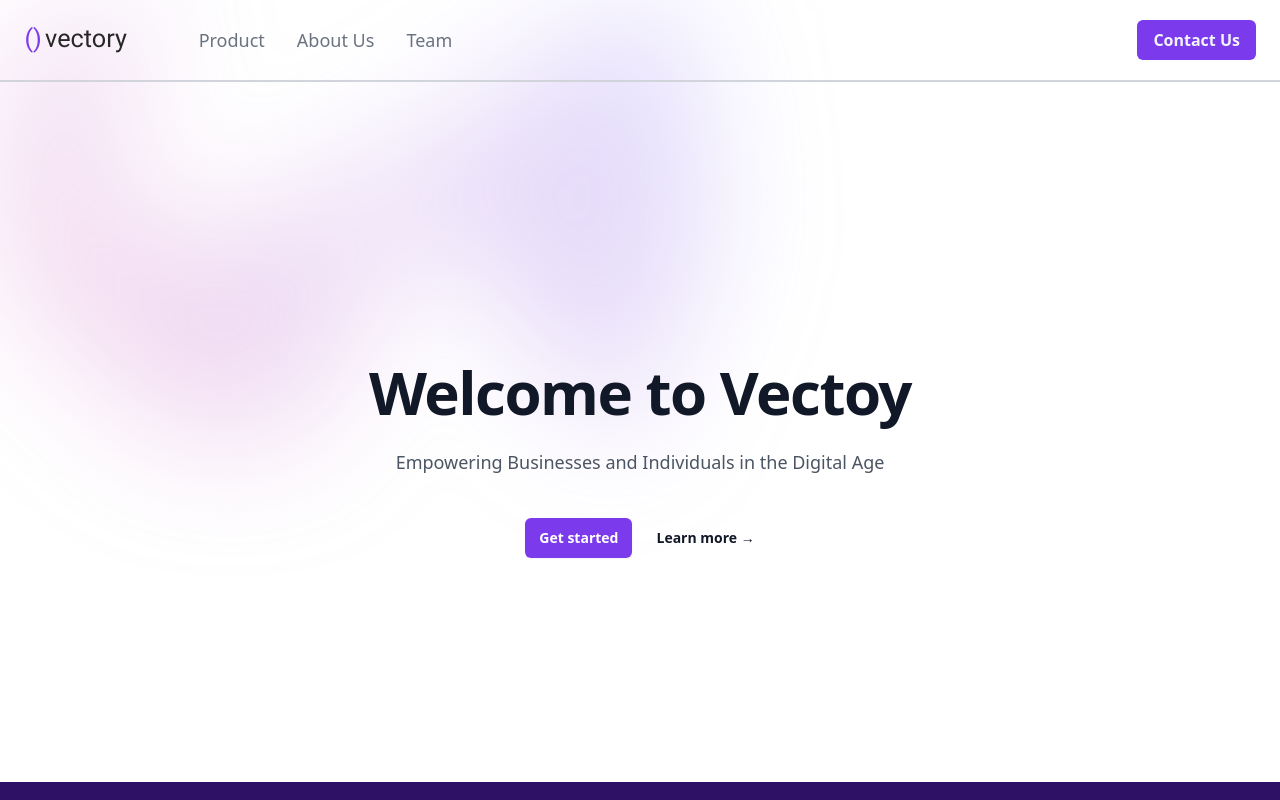
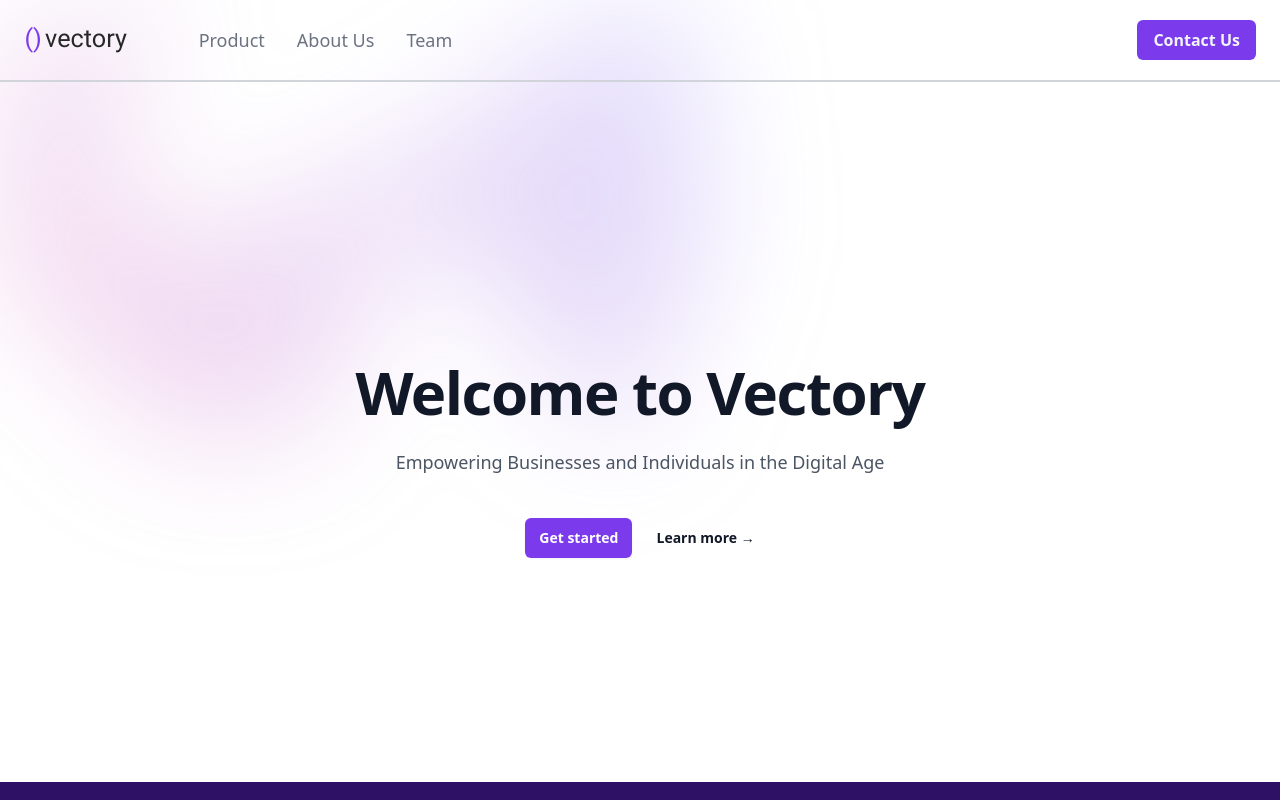
Before and after one commit to lorenzhoerb/towa-case, a Vue app: page / in a window 1280 px wide. Shown: the top 800 px of the page. Built offline with nearby package versions, Linux system fonts and the light colour scheme.

Commit message:
fixed typo

```diff
--- a/src/pages/Home.vue
+++ b/src/pages/Home.vue
@@ -16,7 +16,7 @@ export default {
         </div>
         <div class="mx-auto max-w-2xl py-32 sm:py-48 lg:py-56">
             <div class="text-center">
-                <h1 class="text-4xl font-bold tracking-tight text-gray-900 sm:text-6xl">Welcome to Vectoy</h1>
+                <h1 class="text-4xl font-bold tracking-tight text-gray-900 sm:text-6xl">Welcome to Vectory</h1>
                 <p class="mt-6 text-lg leading-8 text-gray-600">Empowering Businesses and Individuals in the Digital Age</p>
                 <div class="mt-10 flex items-center justify-center gap-x-6">
                     <a href="#"
```
